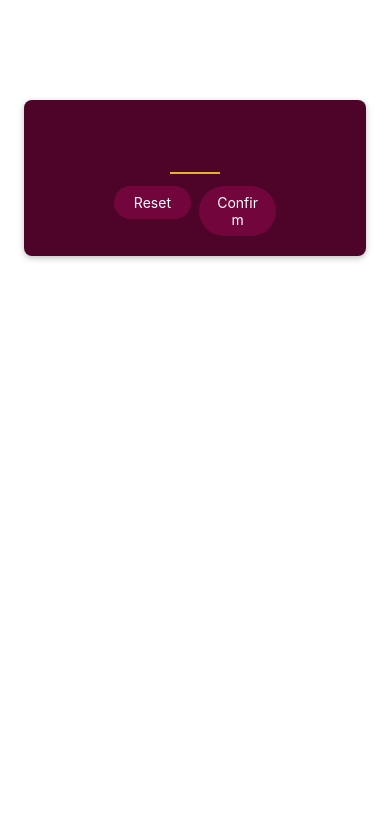
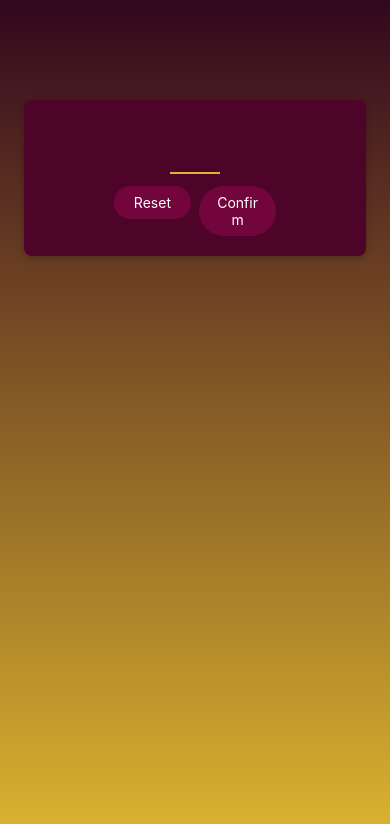
Before and after one commit to KongJudy/RN_gameapp, a React Native app: screen / in a window 390 px wide. Shown: the top 824 px of the page. Built offline with nearby package versions, Linux system fonts and the light colour scheme.

Commit message:
linear gradient background

```diff
--- a/App.js
+++ b/App.js
@@ -1,16 +1,18 @@
 import { StyleSheet } from 'react-native';
+import { LinearGradient } from 'expo-linear-gradient';
 
 import StartGameScreen from './screens/StartGameScreen';
 
 export default function App() {
-  return <StartGameScreen />;
+  return (
+    <LinearGradient colors={['#33071d', '#ddb52f']} style={styles.rootScreen}>
+      <StartGameScreen />
+    </LinearGradient>
+  );
 }
 
 const styles = StyleSheet.create({
-  container: {
-    flex: 1,
-    backgroundColor: '#fff',
-    alignItems: 'center',
-    justifyContent: 'center'
+  rootScreen: {
+    flex: 1
   }
 });
--- a/package.json
+++ b/package.json
@@ -15,7 +15,8 @@
     "react": "18.2.0",
     "react-dom": "18.2.0",
     "react-native": "0.71.8",
-    "react-native-web": "~0.18.10"
+    "react-native-web": "~0.18.10",
+    "expo-linear-gradient": "~12.1.2"
   },
   "devDependencies": {
     "@babel/core": "^7.12.9"
```
Also changed, not shown: 1 other file (tests, documents, lock files or other folders).
